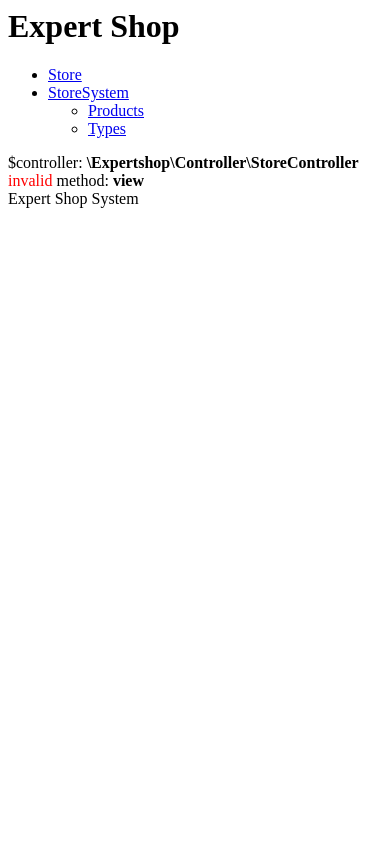
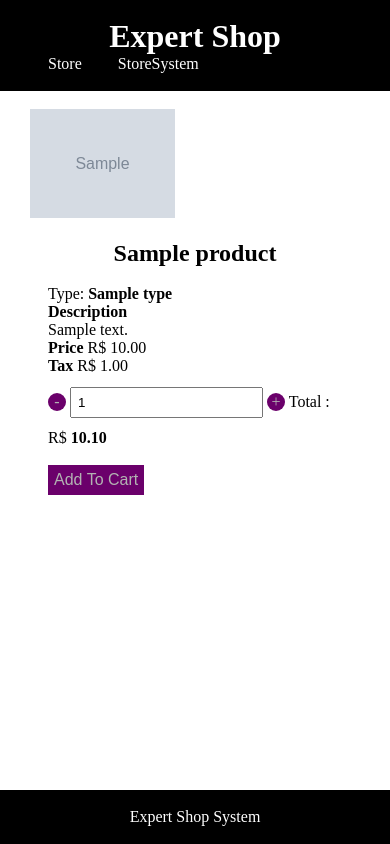
Before and after one commit to luisrohden/expert, a PHP site: page /view/product/1 in a window 390 px wide. Run offline with PHP 8.4, Linux system fonts and the light colour scheme; tables that the repository leaves empty or names only in its code hold one stand-in row (values such as "Sample post"); grey boxes marked "Sample" are stand-in pictures.

Commit message:
fixes and features

```diff
--- /dev/null
+++ b/assets/css/app.css
@@ -0,0 +1,198 @@
+*{
+	margin: 0px;
+	padding: 0px;
+	box-sizing: border-box;
+}
+:root{
+	--space: 18px;
+	--litle-space: 6px;
+}
+html,body{
+	display: flex;
+	flex-direction: column;
+	height: 100%;
+}
+h2{
+	text-align: center;
+	margin: var(--space);
+}
+img.small{
+	width: 120px;
+	height: 120px;
+	object-fit: contain;
+}
+table.table{
+	border: 1px solid #CCC;
+	width: 100%;
+	border-spacing: 0em;
+	margin: var(--space) 0;
+}
+table.table td{
+	padding: 4px 12px;
+
+}
+table.table tbody tr:nth-child(odd){
+	background-color: #fFEEfF;
+}
+table.table tbody td{
+	border-left: 1px solid #CCC;
+	border-bottom: 1px solid #CCC;;
+}
+table.table tbody td:first-child{
+	border-left: 0px solid #CCC;
+}
+table.table thead,table.table thead tr,
+table.table tfoot,table.table thead tfoot{
+	background: #333;
+	color: #FFF;
+
+
+}
+
+header,footer{
+	background-color: #000;
+	color: #FFF;
+	padding: var(--space);
+	text-align: center;
+}
+footer{
+	margin-top: auto;
+}
+nav ul{
+	display: flex;
+	width: 100%;
+	list-style: none;
+}
+nav a{
+	text-decoration: 0;
+}
+nav ul li{
+	margin-right: var(--space);
+	padding-right: var(--space);
+	position: relative;
+
+}
+nav ul li:hover ul{
+	display: block;
+}
+nav > ul > li > ul{
+	position: absolute;
+	top: 100%;
+	background-color: #000;
+	width: 100%;
+	padding: var(--space);
+}
+nav > ul > li > ul li{
+	border-bottom: 1px solid #888;
+	margin-bottom: var(--litle-space);
+}
+nav ul li a{
+	color: #FFF;
+	position: relative;
+
+}
+nav ul ul{
+	display: none;
+}
+.container{
+	width: calc(100% - 60px);
+	max-width: 1100px;
+	margin: 0 auto;
+
+}
+.btn{
+	display: inline-block;
+	background-color: #990099;
+	color: #FFF;
+	border: 0;
+	padding: var(--litle-space);
+	margin: var(--space) 0;
+	filter: brightness(0.7);
+	cursor: pointer;
+	transition: ease all 0.3s;
+	font-size: 16px;
+}
+.btn:hover{
+	filter: brightness(1);
+}
+.flex{
+	display: flex;
+	flex-wrap: wrap;
+}
+.product{
+	width: calc(50% - 20px);
+	background-color: #000;
+	color: #FFF;
+	margin: 10px;
+	border-radius: var(--space);
+}
+.product a{
+	color: #FFF;
+	text-decoration: none;
+	font-size: 22px;
+}
+.product > div{
+	padding: var(--litle-space) var(--space) ;
+}
+.product div.photo{
+	padding: 0;
+}
+.product .photo img{
+	border-radius: var(--space) var(--space) 0 0 ;
+	width: 100%;
+	height: 30vh;
+	object-fit: cover;
+
+
+}
+.view{
+	margin: var(--space) 0;
+}
+.view .photo{
+	width: calc(50% - 20px);
+
+}
+.view .photo img{
+	width: 100%;
+	height: auto;
+	object-fit: cover;
+
+}
+.view .info{
+	padding: 0 var(--space);
+}
+.view input{
+	padding: var(--litle-space);
+}
+#store{
+	margin: var(--space) 0;
+}
+.viewMore .btn{
+
+
+}
+#removeItem,
+#addItem{
+	display: inline-flex;
+	justify-content: center;
+	align-items: center;
+	padding: 0;
+	width: var(--space);
+	height: var(--space);
+	border-radius: var(--space);
+}
+.alert{
+	padding: var(--space);
+	background-color: #DDD;
+	color: #666;
+
+}
+.alert a{
+	color:#333;
+	font-weight: bolder;
+}
+@media (max-width: 1024px){
+	.product{
+		width: 100%;
+	}
+}
--- /dev/null
+++ b/assets/js/script.js
@@ -0,0 +1,40 @@
+document.addEventListener('DOMContentLoaded', function () {
+	document.querySelector('#addItem').addEventListener('click',function(event){
+		itemsControl.add();
+	},false);
+	document.querySelector('#removeItem').addEventListener('click',function(event){
+		itemsControl.remove();
+
+	},false);
+	document.querySelector('.addToCart .qtd').addEventListener('change',function(){
+		itemsControl.update();
+	},false);
+}, false);
+
+const itemsControl = {
+	add : function(){
+
+		var actual = document.querySelector(".addToCart .qtd").value;
+		actual = parseInt(actual) + 1;
+		console.log('clic+' +  actual);
+		document.querySelector(".addToCart .qtd").value = actual;
+		this.update();
+	},
+	remove : function (){
+		var actual = document.querySelector(".addToCart .qtd").value;
+		actual = parseInt(actual) - 1;
+		if(actual < 1) actual = 1;
+		document.querySelector(".addToCart input").value = actual;
+		this.update();
+
+	},
+	update : function(){
+		var actual = parseInt(document.querySelector(".addToCart .qtd").value);
+		var itemprice = parseFloat(document.querySelector(".addToCart .total").dataset.itemprice);
+		total = actual * itemprice;
+		document.querySelector(".addToCart .total strong").innerHTML = total.toFixed(2);
+
+
+	}
+
+}
--- a/index.php
+++ b/index.php
@@ -1,4 +1,5 @@
 <?php
+session_start();
 include ('inc/config.php');
 include('vendor/autoload.php');
 
@@ -35,8 +36,10 @@ if(class_exists($controller)){
 	//echo 'controller <b>not</b>gexist<hr />';
 	$controller = '\Expertshop\Controller\\' . $defaultControllerName .  'Controller';
 	if(class_exists($controller)){
+		$Domain->set_deep(-1);
+		$request_arguments = $Domain->getArguments();
+		//
 		$obj = new $controller($libraries);
-		$request_arguments = array_merge([$methodName],$request_arguments);
 		$methodName = $controllerName;
 		if(method_exists($obj,$methodName)){
 
--- a/src/Controller/StoreController.php
+++ b/src/Controller/StoreController.php
@@ -11,4 +11,44 @@ class StoreController extends baseController{
 		];
 		$this->twig('store.twig',$vars);
 	}
+	public function view(){
+		$vars = [
+			'productId' => $this->arguments['product'] * 1,
+		];
+		$product = $this->Model()->getProduct($vars);
+		$this->twig('view.twig',$product);
+
+
+	}
+	public function Cart(){
+		$cart = $this->Model('Cart')->getCart();
+		if(count($cart)){
+
+			$productsIds = array_keys($cart);
+			$products = $this->Model()->getProductsByIds($productsIds);
+			$products = $this->Model()->productsFormat($cart,$products,$this->Model('Cart'));
+
+			$vars = [
+				'products' => $products,
+			];
+			$this->twig('cart.twig',$vars);
+
+
+		}
+	}
+	public function AddToCart(){
+		if(count($_POST)){
+			$this->Model('Cart')->AddToCart($_POST);
+		}
+		$this->Cart();
+
+
+	}
+	public function SaveCart(){
+		$productsIds = $this->Model()->getProdutcsToSave($_POST['prod']);
+		$products = $this->Model()->getProductsByIds($productsIds);
+		$products = $this->Model()->productsFormat($_POST['prod'],$products,$this->Model('Cart'));
+		$this->Model()->SaveCart($products);
+
+	}
 }
--- a/src/Domain.php
+++ b/src/Domain.php
@@ -28,7 +28,7 @@ class Domain{
 			return $args;
 		}else{
 
-			for($i=$index;$i<$total;$i++){
+			for($i=$index;$i<$total+1;$i++){
 				$name =  @$this->request[$i] ?: '';
 				$value = @$this->request[$i+1] ?: '';
 				$args[$name]=$value;
--- a/src/Model/StoreSystemModel.php
+++ b/src/Model/StoreSystemModel.php
@@ -14,6 +14,33 @@ class StoreSystemModel extends baseModel{
 			P.type = T.id
 		';
 		return $this->query($sql);
+	}
+	public function getProductsByIds($ids){
+		$in_list = '';
+		foreach($ids as $id){
+			$in_list.='"'.$id.'", ';
+		}
+		$in_list =substr($in_list,0,-2);
+		$sql = '
+		SELECT
+			P.id, P.name, P.price, P.type, P.photo, T.name as type_name, T.tax As type_tax
+		FROM
+			products P, product_types T
+		WHERE
+			P.type = T.id &&
+			P.id IN ('.$in_list.')
+
+		';
+		$products  = $this->query($sql);
+		if(count($products)){
+			$return = [];
+			foreach($products as $product){
+				$return[$product['id']] = $product;
+			}
+
+		}
+		return 	$return;
+
 	}
 	public function getProduct(array $args){
 		$vars = [
@@ -110,16 +137,43 @@ class StoreSystemModel extends baseModel{
 				WHERE
 					id = :id;
 			';
-			echo '<pre>';
-			print_r($updatePhoto);
-			echo '</pre>';
-			echo '<hr />';
-			print_r($sql);
 			$this->query($sql,$updatePhoto);
 		}
-
-
-
 		return $this->lastInsertId();
 	}
+	public function SaveCart(array $cart){
+		$cart_serialized = serialize($cart);
+		$sql = '
+			INSERT INTO
+				cart
+					(serialized)
+			VALUES
+				(:serialized)
+		';
+		$vars = [
+			'serialized' => $cart_serialized
+		];
+		$this->query($sql,$vars);
+		$savedCart = $this->lastInsertId();
+		echo '<pre>';
+		print_r($cart);
+		echo '</pre>';
+
+	}
+	public function getProdutcsToSave(array $products){
+		return array_keys($products);
+	}
+	public function productsFormat(array $cart, array $products,object $cartModel){
+		$total = 0;
+		foreach($cart as $productsId => $qtd){
+			if(!isset($products[$productsId])) continue;
+			$product = $products[$productsId];
+			$products[$productsId]['qtd'] = $qtd;
+			$subtotal = $cartModel->calcFullPrice($product['price'],$product['type_tax'],$qtd);
+			$products[$productsId]['subtotal'] = $subtotal;
+			$total += $subtotal;
+		}
+		return $products;
+
+	}
 }
--- a/templates/elements/footer.twig
+++ b/templates/elements/footer.twig
@@ -1,3 +1,4 @@
 <footer>
 Expert Shop System
 </footer>
+</body>
--- a/templates/elements/header.twig
+++ b/templates/elements/header.twig
@@ -1,4 +1,15 @@
+<!DOCTYPE html>
+<html>
+
+<head>
+	<meta charset="utf-8">
+	<title>Expert Shop</title>
+	<script src="/assets/js/script.js" /></script>
+	<link rel="stylesheet" type="text/css" href="/assets/css/app.css">
+</head>
+<body>
 <header>
+	<div class="container">
 		<h1>Expert Shop</h1>
 		<nav>
 			<ul>
@@ -14,4 +25,7 @@
 				</li>
 			</ul>
 		</nav>
+
+	</div>
+
 </header>
--- a/templates/products/edited.twig
+++ b/templates/products/edited.twig
@@ -1,5 +1,7 @@
 <div class="alert">
+	<div class="container">
 	Product
 	<a>{{productName}}</a>
 	edited with success
+	</div>
 </div>
--- a/templates/products/list.twig
+++ b/templates/products/list.twig
@@ -1,6 +1,7 @@
+<div class="container">
 	<h2>Products List</h2>
 	<nav>
-	<a href="/StoreSystem/addProduct">Add Product</a>
+		<a href="/StoreSystem/addProduct" class="btn">Add Product</a>
 	</nav>
 	<table class="table">
 	<thead>
@@ -26,5 +27,6 @@
 	</tbody>
 	</table>
 	<nav>
-	<a href="/StoreSystem/addProduct">Add Product</a>
+		<a href="/StoreSystem/addProduct" class="btn">Add Product</a>
 	</nav>
+</div>
--- a/templates/types/list.twig
+++ b/templates/types/list.twig
@@ -1,8 +1,8 @@
+<div class="container">
 	<h2>List Types</h2>
-
 	<nav>
 		<ul>
-	 <li><a href="/Types/AddType" >Add Type</a></li>
+		 <li><a href="/Types/AddType" class="btn">Add Type</a></li>
 		</ul>
 	</nav>
 	<table class="table">
@@ -22,3 +22,4 @@
 
 	    {% endfor %}
 	</table>
+</div>
--- /dev/null
+++ b/templates/view.twig
@@ -0,0 +1,40 @@
+
+<div class="view">
+	<div class="container">
+		<div class="flex">
+			<div class="photo">
+				<img src="{{photo}}" alt="{{alt}}"  />
+			</div>
+			<div class="info">
+				<h2>{{name}}</h2>
+				<p>Type: <strong>{{type_name}}</strong></p>
+				<p><strong>Description</strong></p>
+				<div class="description">
+					{{description|nl2br}}
+				</div>
+				<div id="price" data-value="{{price}}">
+					<strong>Price</strong>
+					R$ {{price|number_format(2)}}
+				</div>
+				<div id="tax" data-price="{{type_tax}}">
+					<strong>Tax</strong>
+					R$ {{type_tax|number_format(2)}}
+				</div>
+
+				<form class="addToCart" method="post" action="/AddToCart">
+					<input type="hidden" name="id" value="{{id}}">
+					<span id="removeItem" class="btn">-</span>
+					<input type="number" class="qtd" name="qtd" value="1" />
+					<span id="addItem" class="btn">+</span>
+					<span class="total" data-itemprice="{{((type_tax/100 * price) + price)}}"> Total :
+						R$ <strong>{{((type_tax/100 * price) + price)|number_format(2)}}</strong>
+					</span>
+					<div class="">
+						<button class="btn">Add To Cart</button>
+					</div>
+
+				</form>
+			</div>
+		</div>
+	</div>
+</div>
```
Also changed, not shown: db.sql (added, +91 -0 lines), src/Model/CartModel.php (added, +25 -0 lines), templates/cart.twig (added, +39 -0 lines), templates/products/added.twig (+5 -3 lines), templates/store.twig (+13 -4 lines), templates/types/added.twig (+5 -3 lines), templates/types/edited.twig (+5 -3 lines). Lines whose indentation alone changed are shown as unchanged.
